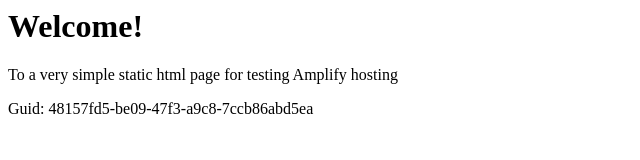
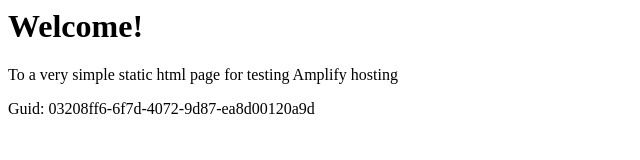
Before and after one commit to aws-aemilia-mxp/Github-PR-Commit-Integration-Test-DoNotTouch-GithubWebhookPreviewCanaryTest-v1-prod-eu-south-1, a website: page src/index.html in a window 1280 px wide. Shown: the full height of the page, 0-640 px from the left. Drawn offline with Linux system fonts and the light colour scheme.

Commit message:
commit from integ tests

```diff
--- a/src/index.html
+++ b/src/index.html
@@ -12,6 +12,6 @@
 <body>
     <h1>Welcome!</h1>
     <p>To a very simple static html page for testing Amplify hosting</p>
-    <p>Guid: 48157fd5-be09-47f3-a9c8-7ccb86abd5ea</p></body>
+    <p>Guid: 03208ff6-6f7d-4072-9d87-ea8d00120a9d</p></body>
 
 </html>
```
